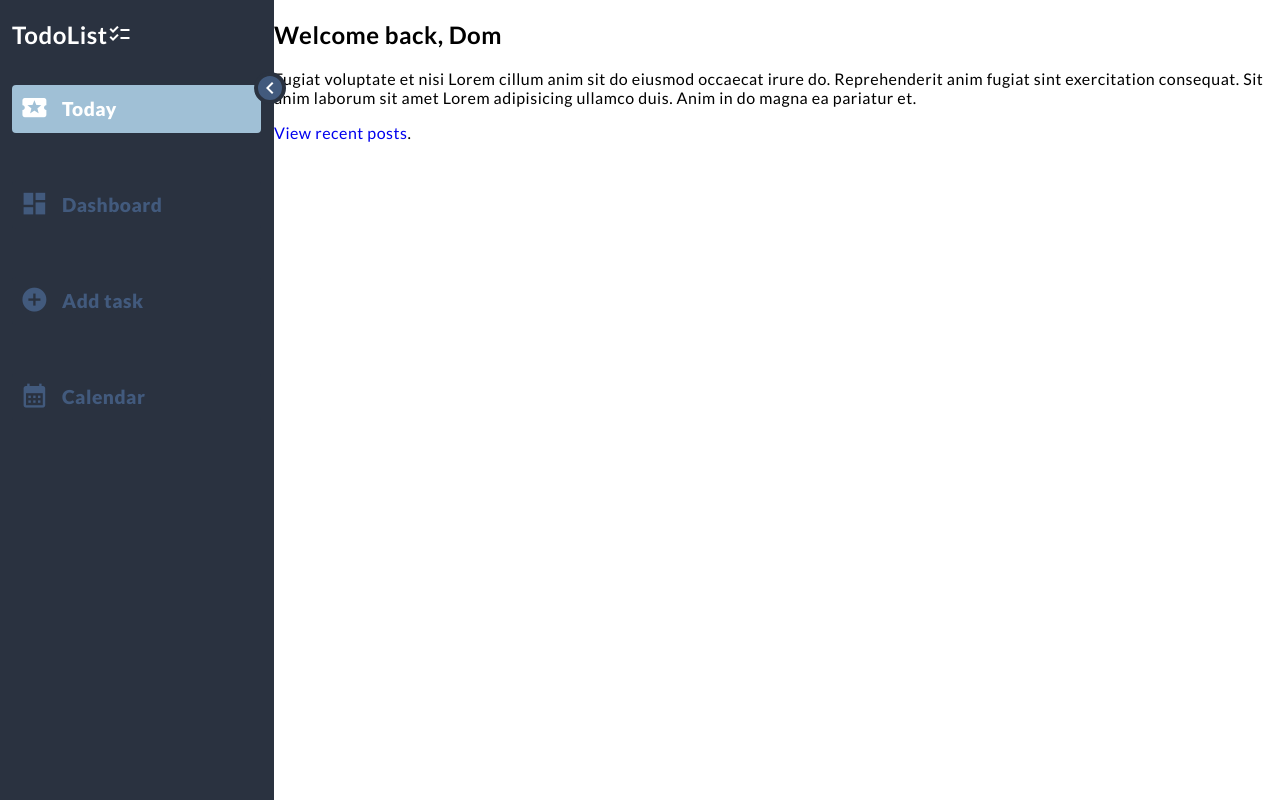
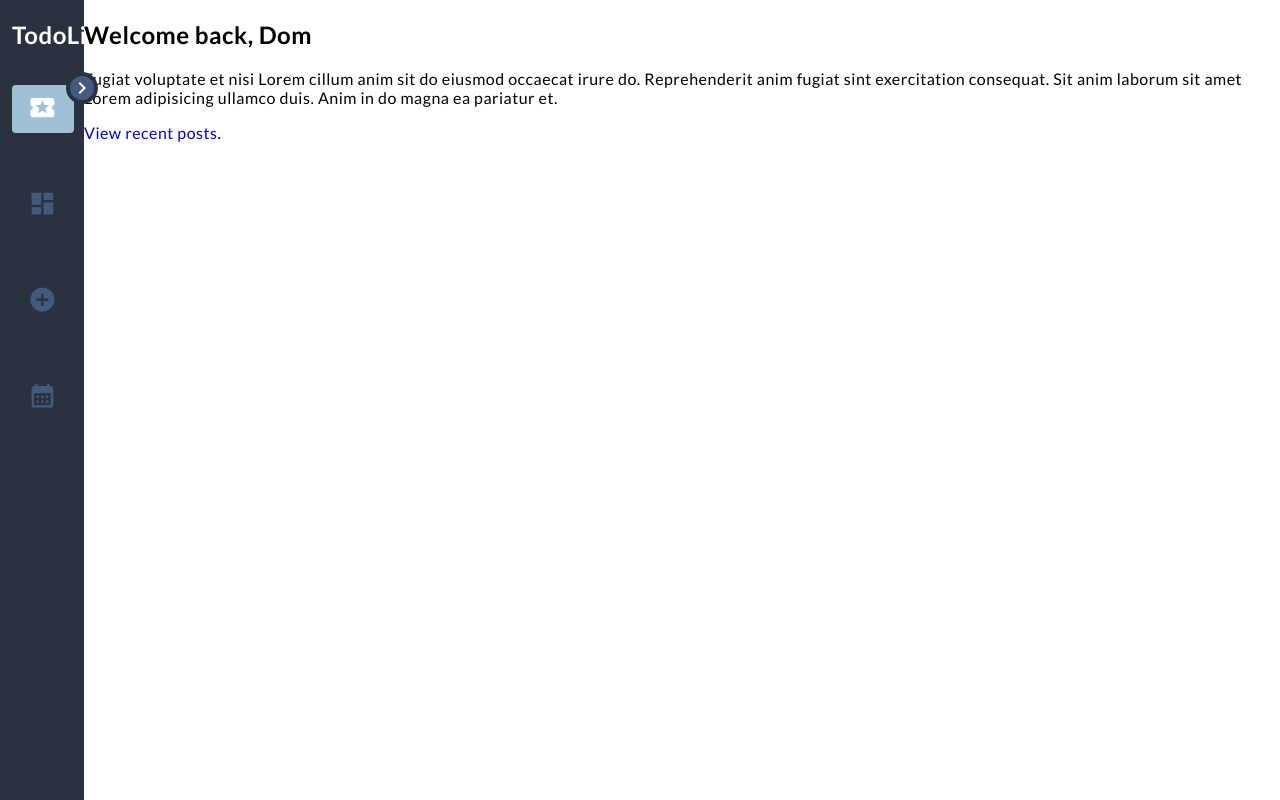
Before and after one commit to Ratsimandresy/spa_vanilla_js_task_management, a website with bundled scripts: page index.html in a window 1280 px wide. Both pictures are taken after a click on the button "chevron_left". Built offline with nearby package versions, Linux system fonts and the light colour scheme.

Commit message:
style: nav entries

```diff
--- a/src/components/Menu.js
+++ b/src/components/Menu.js
@@ -52,8 +52,8 @@ export default class extends AbstractView {
                 </a>
             </p>
         </nav>
-        <button id="nav_collapse_btn">
-            <i class="material-icons">chevron_left</i>
+        <button data-collapsed id="nav_collapse_btn">
+            <i data-collapsed class="material-icons">chevron_left</i>
         </button>
     </aside>
         `;
--- a/src/css/nav.css
+++ b/src/css/nav.css
@@ -30,13 +30,13 @@
 .nav .nav__entry {
     height: 48px;
     background-color: var(--dark);
-    width: 92%;
+    width: 88%;
     border-radius: 4px;
     display: flex;
     align-items: center;
     color: var(--secondary);
     font-weight: 800;
-    padding-left: 8px;
+    padding-left: 16px;
 }
 
 .nav .nav__entry a {
--- a/src/index.js
+++ b/src/index.js
@@ -1,7 +1,7 @@
 import { router, navigateTo } from "./router/index.js";
 import Utils from "./utils/Utils.js";
 
-const { initializeApp, toggleActive } = Utils;
+const { initializeApp, toggleActive, collapse } = Utils;
 
 window.addEventListener("load", async () => {
     await initializeApp();
@@ -15,16 +15,15 @@ document.addEventListener("DOMContentLoaded", () => {
         if (e.target.matches("[data-link]")) {
             e.preventDefault();
             navigateTo(e.target.href);
+            toggleActive(e);
         }
     });
     router();
-});
 
-document.addEventListener("DOMContentLoaded", () => {
     document.body.addEventListener("click", (e) => {
-        if (e.target.matches("[data-link]")) {
+        if (e.target.matches("[data-collapsed]")) {
             e.preventDefault();
-            toggleActive(e);
+            collapse(e);
         }
     });
 });
--- a/src/utils/Utils.js
+++ b/src/utils/Utils.js
@@ -42,12 +42,26 @@ const Utils = {
         entries.forEach((entry) => {
             if (entry !== parent && entry !== grandParent) {
                 entry.classList.remove("active");
-            }
-            else {
+            } else {
                 entry.classList.toggle("active");
             }
         });
     },
+
+    collapse: (e) => {
+        e.preventDefault();
+        const app = document.getElementById("app");
+        const btn = document.getElementById("nav_collapse_btn");
+        app.classList.toggle("collapsed");
+
+        if (app.classList.contains("collapsed")) {
+            btn.innerHTML =
+                "<i data-collapsed class='material-icons'>chevron_right</i>";
+        } else {
+            btn.innerHTML =
+                "<i data-collapsed class='material-icons'>chevron_left</i>";
+        }
+    },
 };
 
 export default Utils;
```
